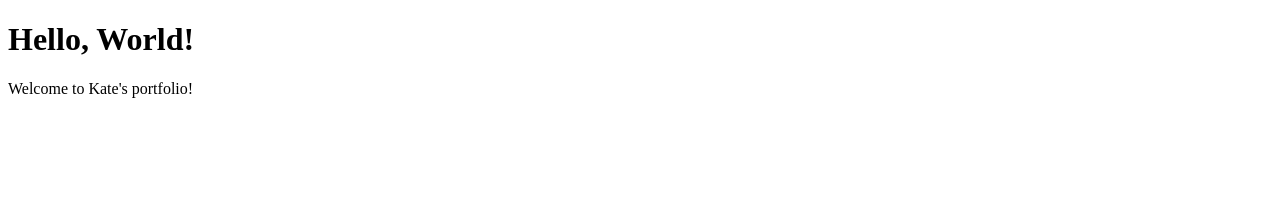
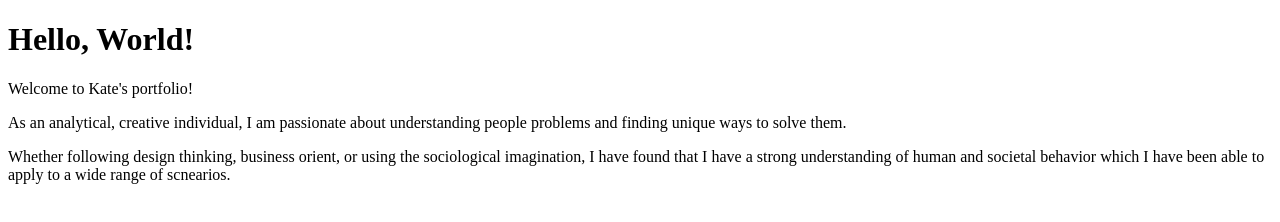
Before and after one commit to kathdunn/Kate-Dunn-Portfolio, a plain HTML site: page index.html in a window 1280 px wide. Drawn offline with Linux system fonts and the light colour scheme.

Commit message:
Update index.html

```diff
--- a/index.html
+++ b/index.html
@@ -8,5 +8,7 @@
 <body>
     <h1>Hello, World!</h1>
     <p>Welcome to Kate's portfolio!</p>
+    <p>As an analytical, creative individual, I am passionate about understanding people problems and finding unique ways to solve them.</p>
+    <p>Whether following design thinking, business orient, or using the sociological imagination, I have found that I have a strong understanding of human and societal behavior which I have been able to apply to a wide range of scnearios.</p>
 </body>
 </html>
```
